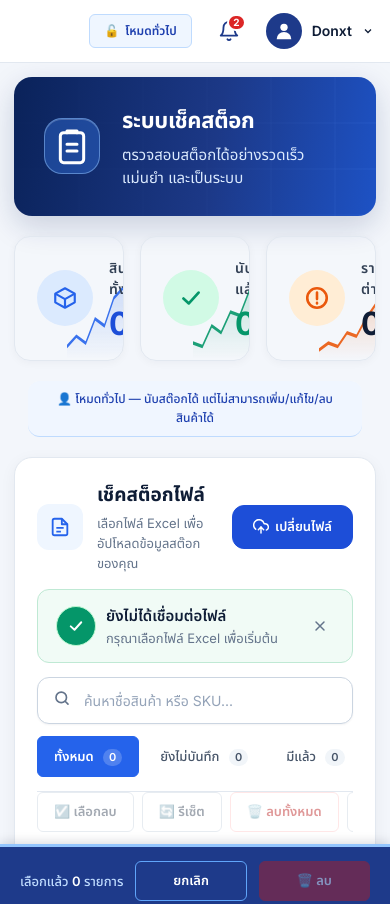
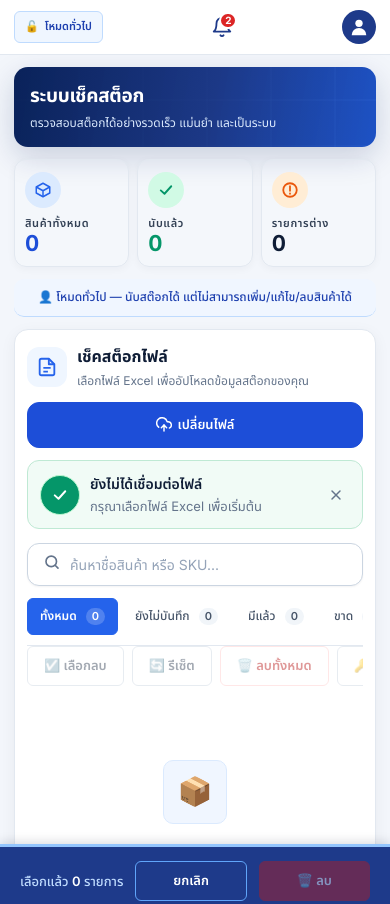
Before and after one commit to wirunpatjinda2007-crypto/Stock, a plain HTML site: page index.html in a window 390 px wide. Shown: the top 904 px of the page. Drawn offline with Linux system fonts and the light colour scheme; no server answers.

Commit message:
Update index.html

```diff
--- a/index.html
+++ b/index.html
@@ -377,6 +377,96 @@
     .selection-bar.show { transform: translateY(0); }
     .product-list { grid-template-columns: repeat(2, 1fr); }
   }
+  /* ---------- Phone (≤ 599px) ---------- */
+  @media (max-width: 599px) {
+    body { padding-bottom: 110px; }
+
+    /* Topbar */
+    .topbar {
+      padding: 10px 14px;
+      gap: 10px;
+      justify-content: space-between;
+    }
+    .topbar .admin-badge { font-size: 11px; padding: 6px 10px; }
+    .topbar .bell { width: 34px; height: 34px; }
+    .user-chip span,
+    .user-chip > svg:last-child { display: none; }
+    .user-chip .avatar { width: 34px; height: 34px; }
+
+    /* Hero: compact, no decorative icon */
+    .hero {
+      margin: 12px 14px 0;
+      padding: 14px 16px;
+      border-radius: 14px;
+      gap: 0;
+    }
+    .hero-icon { display: none; }
+    .hero h2 { font-size: 19px; }
+    .hero p { font-size: 12px; margin-top: 4px; }
+
+    /* Stats: three compact columns, no sparkline overlap */
+    .stats-wrap { padding: 0; margin: 12px 14px 0; }
+    .stats-wrap .stats { gap: 8px; }
+    .stats-wrap .stat-box {
+      flex-direction: column;
+      align-items: flex-start;
+      gap: 8px;
+      padding: 12px 10px;
+      border-radius: 12px;
+    }
+    .stats-wrap .stat-ic { width: 36px; height: 36px; }
+    .stats-wrap .stat-ic svg { width: 18px; height: 18px; }
+    .stats-wrap .stat-box .spark { display: none; }
+    .stats-wrap .stat-box .label { font-size: 11px; margin-bottom: 2px; line-height: 1.3; }
+    .stats-wrap .stat-box .num { font-size: 22px; }
+
+    /* Panel */
+    .panel {
+      margin: 12px 14px 0;
+      padding: 14px 12px 6px;
+      border-radius: 14px;
+    }
+    .panel-head {
+      flex-direction: column;
+      align-items: stretch;
+      gap: 12px;
+      margin-bottom: 12px;
+    }
+    .panel-title { gap: 10px; }
+    .panel-title .pt-icon { width: 40px; height: 40px; }
+    .panel-title h3 { font-size: 16px; }
+    .panel-title p { font-size: 12px; }
+    .panel-head .btn-primary { width: 100%; padding: 12px; }
+
+    .panel .file-bar { padding: 12px; }
+    .panel .file-bar .file-name { font-size: 14px; }
+    .panel .search-bar input { padding: 12px 14px 12px 42px; font-size: 14px; }
+    .panel .tabs { padding-bottom: 10px; }
+    .panel .tab { padding: 8px 12px; font-size: 12px; }
+    .panel .actions-bar { padding-bottom: 10px; }
+
+    /* Product cards: single column, tighter */
+    .product-list { padding-bottom: 8px; }
+    .product-card { padding: 14px 12px; }
+    .product-name { font-size: 14px; }
+    .product-header { gap: 8px; }
+    .product-info { font-size: 12px; margin-bottom: 10px; padding: 10px 0; }
+    .product-info .info-item + .info-item { padding-left: 10px; }
+    .product-info .info-value { font-size: 14px; }
+    .count-controls { max-width: none; width: 100%; }
+    .count-controls button { width: 48px; height: 40px; }
+
+    /* Readonly banner spacing */
+    #readonlyBanner { margin: 12px 14px 0 !important; border-radius: 10px !important; }
+
+    /* Bottom bars and FAB */
+    .save-bar { padding: 10px 14px calc(10px + env(safe-area-inset-bottom)); gap: 10px; }
+    .save-bar .status { font-size: 12px; min-width: 0; }
+    .save-bar .status svg { width: 16px; height: 16px; }
+    .save-bar .btn-success { min-width: 0; padding: 10px 14px; font-size: 13px; }
+    .fab { right: 16px; bottom: 84px; width: 50px; height: 50px; }
+    .toast { bottom: 96px; }
+  }
 </style>
 </head>
 <body>
```
